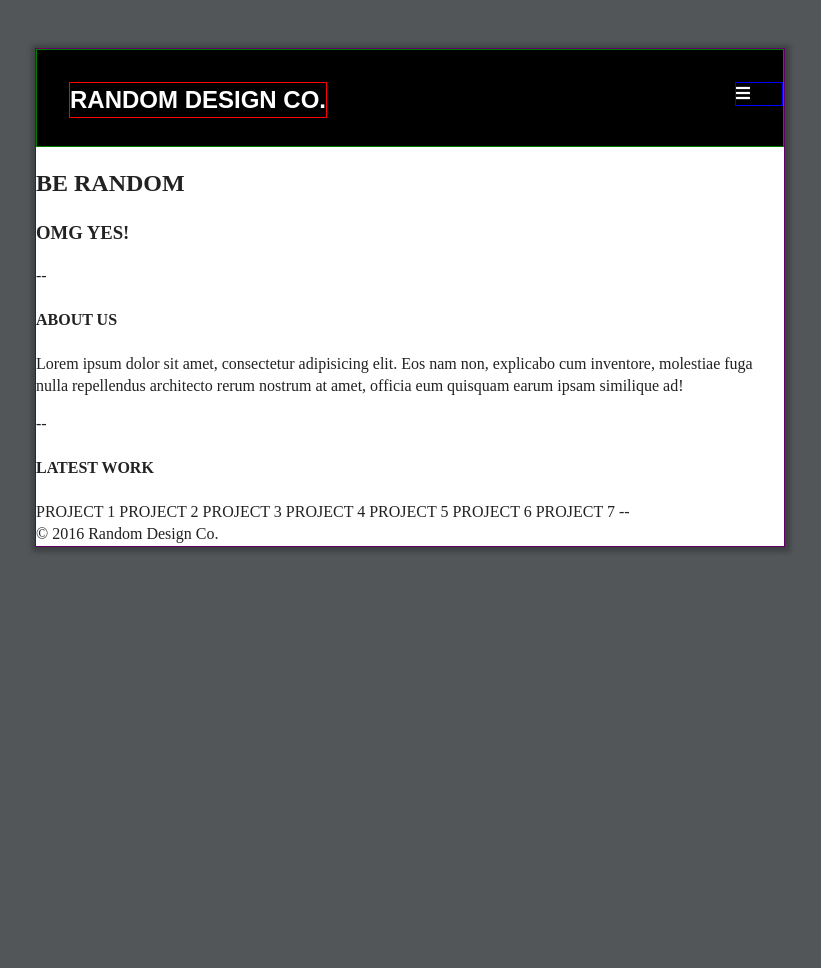
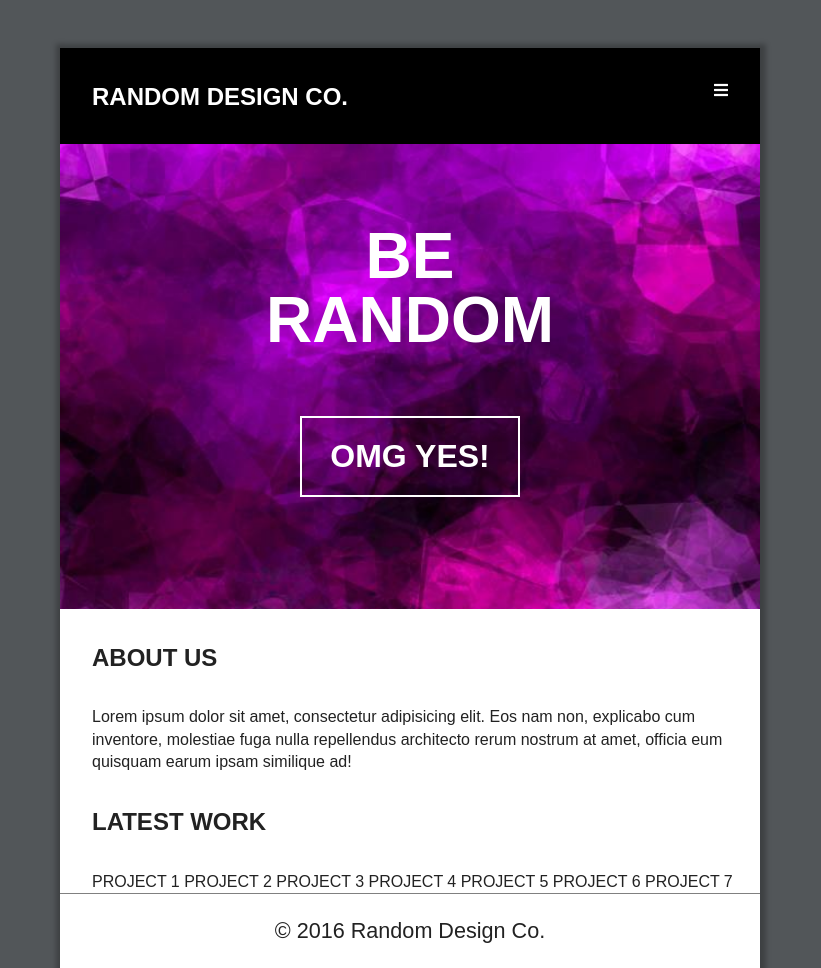
Before and after one commit to esetiadi/random-design-co, a plain HTML site: page index.html in a window 1280 px wide. Shown: the whole page, without its empty margins (230-1051 px from the left). Before the commit the page ends 800 px from the top, so only its background shows below. Drawn offline with nearby package versions, Linux system fonts and the light colour scheme.

Commit message:
main, about us, footer

```diff
--- a/css/main.css
+++ b/css/main.css
@@ -107,12 +107,12 @@ html {
 }
 
 body {
-    max-width: 750px;
+    max-width: 700px;
     margin-right: auto;
     margin-left: auto;
     margin-top: 3em;
-    border: solid 1px purple;
     background-color: white;
+    font-family: Arial, sans-serif;
 }
 
 #page {
@@ -125,23 +125,63 @@ body {
     background-color: black;
     color:white;
     padding: 2em 0em 4em 2em;
-    border: solid 1px green;
 }
 
 #nav {
-border: solid 1px blue;
 float: right;
 padding-right: 2em;
 }
 
 .header h1 {
     margin: auto;
-   font-family: Arial, sans-serif;
    font-size: 1.5em;
-   border: solid 1px red;
    float:left;
 }
 
+#main {
+    margin: auto;
+    background-image: url(../img/purple-bg.jpeg);
+    background-repeat: no-repeat;
+    background-size: 100%;
+    color: white;
+    padding: 5em;
+}
+
+h2 {
+    text-align: center;
+    font-size: 4em;
+    margin: auto;
+    line-height: 1em;
+}
+
+h3 {
+    text-align: center;
+    font-size: 2em;
+    border: solid 2px white;
+    margin-left: 5em;
+    margin-right: 5em;
+    margin-top: 2em;
+    padding: 0.5em;
+}
+
+h4 {
+    font-size: 1.5em;
+}
+
+#about-us {
+    margin-left: 2em;
+}
+
+#project {
+    margin-left: 2em;
+}
+
+footer {
+    text-align: center;
+    padding: 1em;
+    font-size: 1.35em;
+    border-top: solid 1px grey;
+}
 
 
 
--- a/index.html
+++ b/index.html
@@ -29,20 +29,21 @@
   <div id="nav"><i class="fas fa-bars"></i></div>
 </header>
 
-<h2>BE RANDOM</h2>
+<div id="main">
+  <h2>BE</h2>
+  <h2>RANDOM</h2>
+  <h3>OMG YES!</h3>
+</div>
 
-<h3>OMG YES!</h3>
 
---
-
+<div id="about-us">
 <h4>ABOUT US</h4>
 
 <p>Lorem ipsum dolor sit amet, consectetur adipisicing elit. Eos nam non, explicabo cum inventore, molestiae fuga nulla repellendus architecto rerum nostrum at amet, officia eum quisquam earum ipsam similique ad!</p>
+</div>
 
---
-
+<div id="project">
 <h4>LATEST WORK</h4>
-
 PROJECT 1
 PROJECT 2
 PROJECT 3
@@ -50,8 +51,8 @@ PROJECT 4
 PROJECT 5
 PROJECT 6
 PROJECT 7
+</div>
 
---
 
 <footer>© 2016 Random Design Co.</footer>
 
```
Also changed, not shown: img/purple-bg.jpeg (renamed from purple-bg.jpeg), 2 other files.
